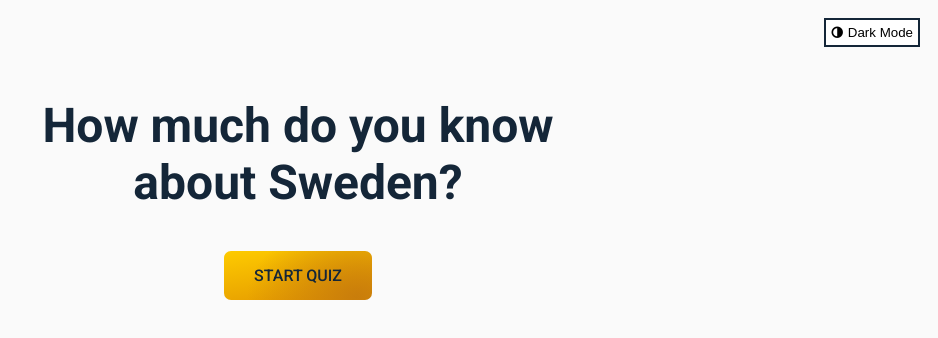
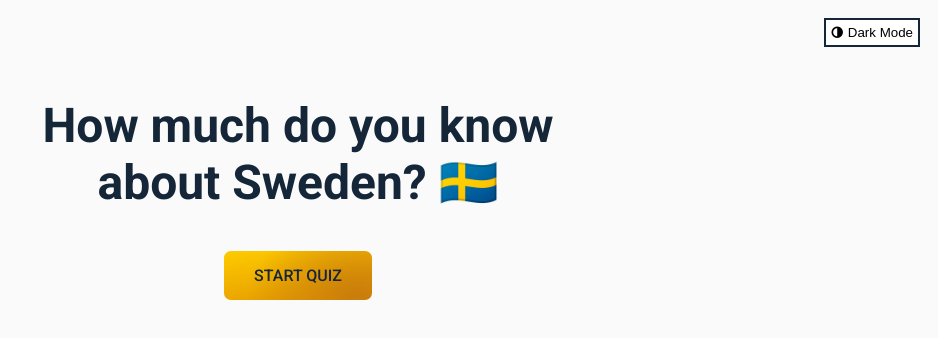
Before and after one commit to blancaley/quiz-challenge, a plain HTML site: page index.html in a window 1280 px wide. Shown: the whole page, without its empty margins (342-1280 px from the left). Drawn offline with Linux system fonts and the light colour scheme.

Commit message:
Add Swedish flag emoji to title

```diff
--- a/index.html
+++ b/index.html
@@ -16,7 +16,7 @@
         <button id="darkMode"><i class="fa fa-adjust"></i>Dark Mode</button>
     </nav>
     <section class="title">
-        <h1>How much do you know about Sweden?</h1>
+        <h1>How much do you know about Sweden? 🇸🇪</h1>
         <button id="showQuiz" class="btn btn-primary">Start quiz</button>
     </section>
     <section>
```
